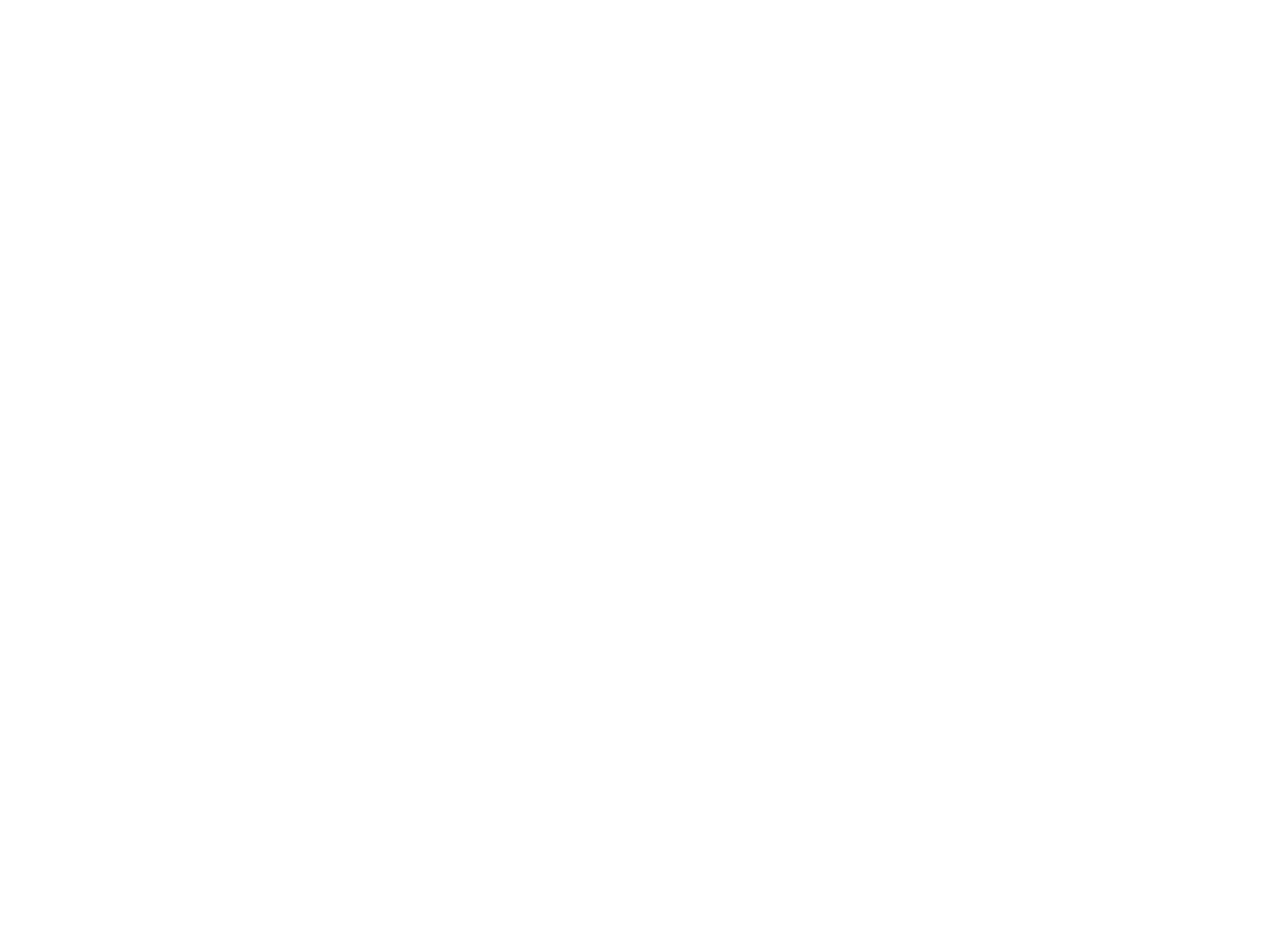
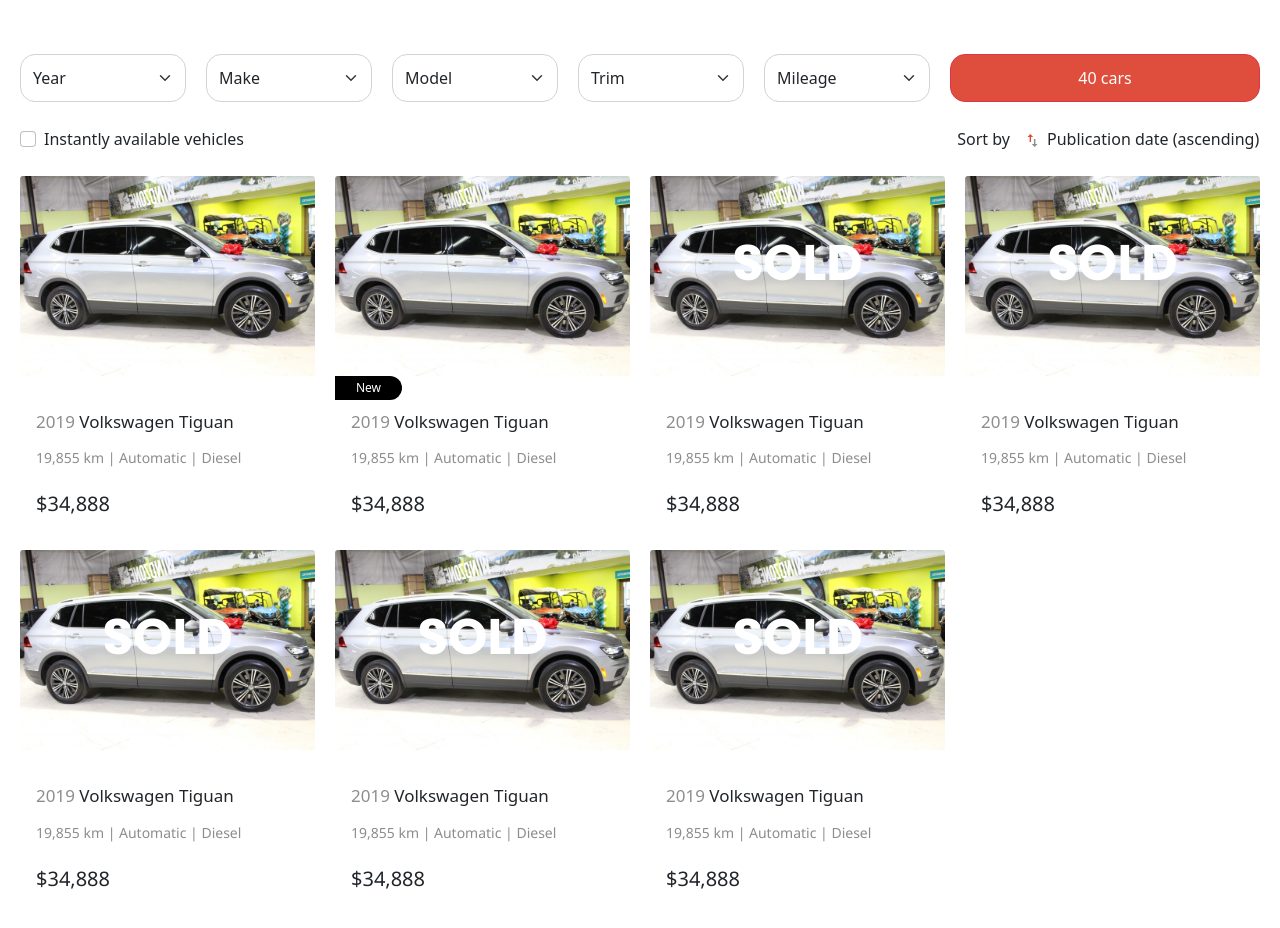
Before and after one commit to Yyyurii/MonzaMotorsports, a React (Create React App) app: page / in a window 1280 px wide. Shown: the part 880-1808 px from the top of the page. Before the commit the page ends 800 px from the top, so only its background shows below. Built offline with nearby package versions, Linux system fonts and the light colour scheme.

Commit message:
Верстка секції Products

```diff
--- a/src/App.js
+++ b/src/App.js
@@ -4,8 +4,10 @@
 import logo from './assets/img/logo.svg';
 import instagram from './assets/img/instagram.svg';
 import facebook from './assets/img/facebook.svg';
+import sortBy from './assets/img/sortBy.svg';
+import vwTiguan from './assets/img/cars/vw-tiguan.svg';
 
-import { Button, Row, Col, Container, Nav, Navbar } from 'react-bootstrap';
+import { Button, Row, Col, Container, Nav, Navbar, Form, Card, CardGroup } from 'react-bootstrap';
 
 
 function App() {
@@ -24,7 +26,7 @@
 
                 <Navbar expand="lg" variant="light" className="navbar-dark navbar-white">
                   <Container className="justify-content-end" variant="navbar-light">
-                    <Navbar.Toggle aria-controls="basic-navbar-nav" className="justify-content-end"/>
+                    <Navbar.Toggle aria-controls="basic-navbar-nav" className="justify-content-end" />
                     <Navbar.Collapse id="basic-navbar-nav" className="justify-content-end">
                       <Nav className="justify-content-end">
                         <Nav.Link className="navLink" href="/home" eventKey="Inventory">Inventory</Nav.Link>
@@ -61,7 +63,7 @@
               </Col>
             </Row>
             <Row>
-              <Button className="btn btn-outline-light btn-lg btn-headerInfo col-xs-6 col-sm-8 col-md-8 col-lg-6 col-xl-3">
+              <Button className="btn btn-outline-light btn-lg btn-headerInfo btn-generalStyles col-xs-6 col-sm-8 col-md-8 col-lg-6 col-xl-3">
                 Browse cars
               </Button>
             </Row>
@@ -69,6 +71,155 @@
         </section>
       </section>
 
+      <Container>
+        <Row>
+          <h1 className="title-currentOffers text-center">CURRENT OFFERS</h1>
+        </Row>
+      </Container>
+
+      <Container className="container-formSelect">
+        <Row className="formSelect-row">
+          <Col className="form-select-col">
+            <Form.Select aria-label="Default select example" className="formSelect" data-size="5">
+              <option>Year</option>
+              <option value="1">One</option>
+              <option value="2">Two</option>
+              <option value="3">Three</option>
+            </Form.Select>
+          </Col>
+          <Col className="form-select-col">
+            <Form.Select aria-label="Default select example" className="formSelect">
+              <option>Make</option>
+              <option value="1">One</option>
+              <option value="2">Two</option>
+              <option value="3">Three</option>
+            </Form.Select>
+          </Col>
+          <Col className="form-select-col">
+            <Form.Select aria-label="Default select example" className="formSelect">
+              <option>Model</option>
+              <option value="1">One</option>
+              <option value="2">Two</option>
+              <option value="3">Three</option>
+            </Form.Select>
+          </Col>
+          <Col className="form-select-col">
+            <Form.Select aria-label="Default select example" className="formSelect">
+              <option>Trim</option>
+              <option value="1">One</option>
+              <option value="2">Two</option>
+              <option value="3">Three</option>
+            </Form.Select>
+          </Col>
+          <Col className="form-select-col">
+            <Form.Select aria-label="Default select example" className="formSelect">
+              <option>Mileage</option>
+              <option value="1">One</option>
+              <option value="2">Two</option>
+              <option value="3">Three</option>
+            </Form.Select>
+          </Col>
+          <Col className="form-select-col col-xs-12 col-sm-12 col-md-6 col-lg-3 col-xl-3">
+            <Button className="btn-generalStyles btn-selectForm" variant="danger">40 cars</Button>
+          </Col>
+        </Row>
+        <Row>
+          <Col>
+            <Form.Check
+              label="Instantly available vehicles"
+              className="formCheck" />
+          </Col>
+          <Col className="sort justify-content-end">
+            <div className="sort__label">Sort by<img src={sortBy} alt="sort by" /></div>
+            <Form.Select className="sort__formSelect">
+              <option>Publication date (ascending)</option>
+              <option value="1">One</option>
+              <option value="2">Two</option>
+              <option value="3">Three</option>
+            </Form.Select>
+          </Col>
+        </Row>
+      </Container>
+
+      <Container className="products">
+
+          <Card className="card">
+            <Card.Img variant="top" src={vwTiguan} className="card__img" />
+            <Card.Body>
+              <Card.Title className="card__title"><span className="card__subtitle">2019</span> Volkswagen Tiguan</Card.Title>
+              <Card.Text className="card__params">19,855 km | Automatic | Diesel</Card.Text>
+              <Card.Text className="card__price">$34,888</Card.Text>
+            </Card.Body>
+          </Card>
+          <Card className="card">
+            <div className="card__header">
+              <Card.Img variant="top" src={vwTiguan} className="card__img" />
+              <div className="card__label_new">New</div>
+            </div>
+            <Card.Body>
+              <Card.Title className="card__title"><span className="card__subtitle">2019</span> Volkswagen Tiguan</Card.Title>
+              <Card.Text className="card__params">19,855 km | Automatic | Diesel</Card.Text>
+              <Card.Text className="card__price">$34,888</Card.Text>
+            </Card.Body>
+          </Card>
+          <Card className="card">
+            <div className="card__header">
+              <Card.Img variant="top" src={vwTiguan} className="card__img" />
+              <div className="card__label_sold">SOLD</div>
+            </div>
+            <Card.Body>
+              <Card.Title className="card__title"><span className="card__subtitle">2019</span> Volkswagen Tiguan</Card.Title>
+              <Card.Text className="card__params">19,855 km | Automatic | Diesel</Card.Text>
+              <Card.Text className="card__price">$34,888</Card.Text>
+            </Card.Body>
+          </Card>
+          <Card className="card">
+            <div className="card__header">
+              <Card.Img variant="top" src={vwTiguan} className="card__img" />
+              <div className="card__label_sold">SOLD</div>
+            </div>
+            <Card.Body>
+              <Card.Title className="card__title"><span className="card__subtitle">2019</span> Volkswagen Tiguan</Card.Title>
+              <Card.Text className="card__params">19,855 km | Automatic | Diesel</Card.Text>
+              <Card.Text className="card__price">$34,888</Card.Text>
+            </Card.Body>
+          </Card>
+          <Card className="card">
+            <div className="card__header">
+              <Card.Img variant="top" src={vwTiguan} className="card__img" />
+              <div className="card__label_sold">SOLD</div>
+            </div>
+            <Card.Body>
+              <Card.Title className="card__title"><span className="card__subtitle">2019</span> Volkswagen Tiguan</Card.Title>
+              <Card.Text className="card__params">19,855 km | Automatic | Diesel</Card.Text>
+              <Card.Text className="card__price">$34,888</Card.Text>
+            </Card.Body>
+          </Card>
+          <Card className="card">
+            <div className="card__header">
+              <Card.Img variant="top" src={vwTiguan} className="card__img" />
+              <div className="card__label_sold">SOLD</div>
+            </div>
+            <Card.Body>
+              <Card.Title className="card__title"><span className="card__subtitle">2019</span> Volkswagen Tiguan</Card.Title>
+              <Card.Text className="card__params">19,855 km | Automatic | Diesel</Card.Text>
+              <Card.Text className="card__price">$34,888</Card.Text>
+            </Card.Body>
+          </Card>
+          <Card className="card">
+            <div className="card__header">
+              <Card.Img variant="top" src={vwTiguan} className="card__img" />
+              <div className="card__label_sold">SOLD</div>
+            </div>
+            <Card.Body>
+              <Card.Title className="card__title"><span className="card__subtitle">2019</span> Volkswagen Tiguan</Card.Title>
+              <Card.Text className="card__params">19,855 km | Automatic | Diesel</Card.Text>
+              <Card.Text className="card__price">$34,888</Card.Text>
+            </Card.Body>
+          </Card>
+
+      </Container>
+
     </div>
   );
 }
--- a/src/App.scss
+++ b/src/App.scss
@@ -4,13 +4,15 @@
   lg: 960px,
   xl: 1240px,
 );
+$form-select-box-shadow: none;
+$form-select-focus-box-shadow: none;
 
 @import "~bootstrap/scss/bootstrap";
 @import "./assets/styles/_fonts.scss";
 
 h1 {
   font-size: 50px;
-  font-family: "NotoSans-Bold" ;
+  font-family: "NotoSans-Bold";
   font-style: normal;
   font-weight: 700;
   line-height: 68px;
@@ -37,13 +39,16 @@
 .title {
   margin: 118px 0 32px;
 
-  @media(max-width: 767.98px) {
+  @media (max-width: 767.98px) {
     margin: 32px 0;
   }
 }
 
+.btn-generalStyles {
+  border-radius: 15px;
+}
+
 .btn-headerInfo {
-  border-radius: 15px;
   background-color: transparent;
   margin: 72px 12px 0;
   padding: 13px 90px 16px;
@@ -53,13 +58,12 @@
     color: black;
   }
 
-  @media(max-width: 767.98px) {
+  @media (max-width: 767.98px) {
     margin: 32px 12px 10px;
     padding: 13px 30px 16px;
-  }
-
-  @media(min-width: 320.98px) {
-    width: 50%;
+    @media (min-width: 320.98px) {
+      width: 50%;
+    }
   }
 }
 
@@ -71,3 +75,129 @@
 .navLink {
   color: white !important;
 }
+
+.title-currentOffers {
+  color: #aeaeae;
+  margin: 100px 0 80px;
+}
+
+.btn-selectForm {
+  background: #df4e3c;
+  width: 100%;
+  height: 48px;
+
+  &:hover {
+    color: #df4e3c;
+    background: transparent;
+  }
+}
+
+.form-select-col, .container-formSelect {
+  padding: 0;
+}
+
+.formSelect {
+  border-radius: 15px;
+  height: 48px;
+}
+
+.formSelect-row {
+  margin: 0 0 25px;
+  gap: 20px;
+  @media (max-width: 979.98px) {
+    flex-direction: column;
+    gap: 15px;
+  }
+}
+
+.formCheck {
+  // padding-left: 2.5em;
+  margin: 0 0 25px;
+}
+
+.sort {
+  display: flex;
+
+  &__label {
+    img {
+      margin: 0 8px 0 16px;
+    }
+  }
+
+  &__formSelect {
+    display: flex;
+    width: auto;
+    border: none;
+    background-image: none;
+    padding: 0;
+    align-items: flex-start;
+  }
+}
+
+.products {
+  padding: 0 0 500px;
+  display: flex;
+  flex-wrap: wrap;
+  gap: 20px;
+}
+
+.card {
+  border: none;
+
+  &__header {
+    position: relative;
+    max-width: 295px;
+  }
+
+  &__label {
+    &_new {
+      display: flex;
+      align-items: center;
+      justify-content: center;
+      position: absolute;
+      height: 24px;
+      width: 67px;
+      background: black;
+      color: white;
+      border-radius: 0 15px 15px 0;
+      font-size: 12px;
+    }
+
+    &_sold {
+      position: absolute;
+      font-family: "Poppins-Bold";
+      font-style: normal;
+      font-weight: 700;
+      font-size: 50px;
+      line-height: 75px;
+      color: white;
+      width: 100%;
+      top: 50px;
+      text-align: center;
+    }
+  }
+
+  &__img {
+    width: 295px;
+  }
+
+  &__title {
+    font-size: 17px;
+    margin: 20px 0 16px;
+  }
+
+  &__subtitle {
+    color: #8d8d8d;
+  }
+
+  &__params {
+    color: #8d8d8d;
+    font-size: 14px;
+  }
+
+  &__price {
+    font-size: 20px;
+    font-weight: 500;
+    margin: 26px 0 35px;
+  }
+}
--- a/src/index.css
+++ b/src/index.css
@@ -3,4 +3,5 @@
   font-family: 'Noto Sans';
   -webkit-font-smoothing: antialiased;
   -moz-osx-font-smoothing: grayscale;
+  background: #E5E5E5;
 }
```
Also changed, not shown: src/assets/img/cars/vw-tiguan.svg (added), src/assets/img/sortBy.svg (added).
